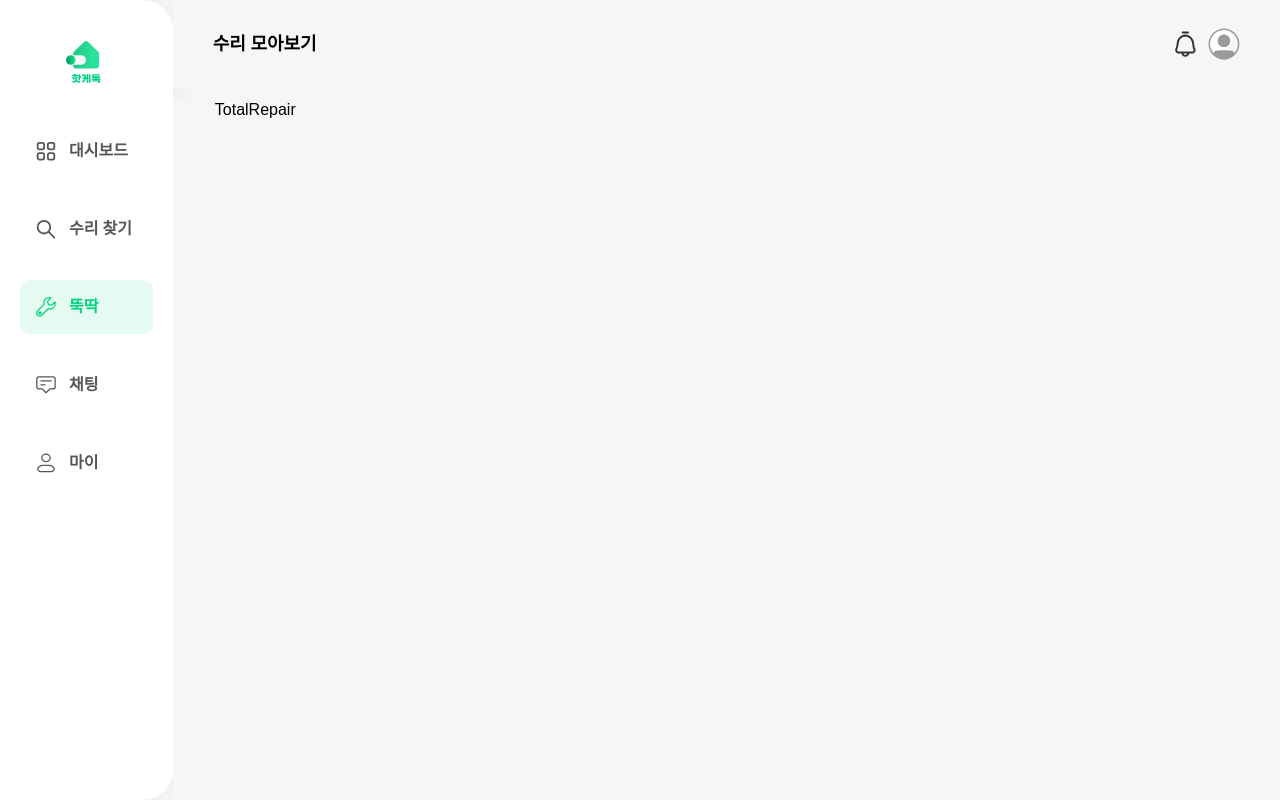
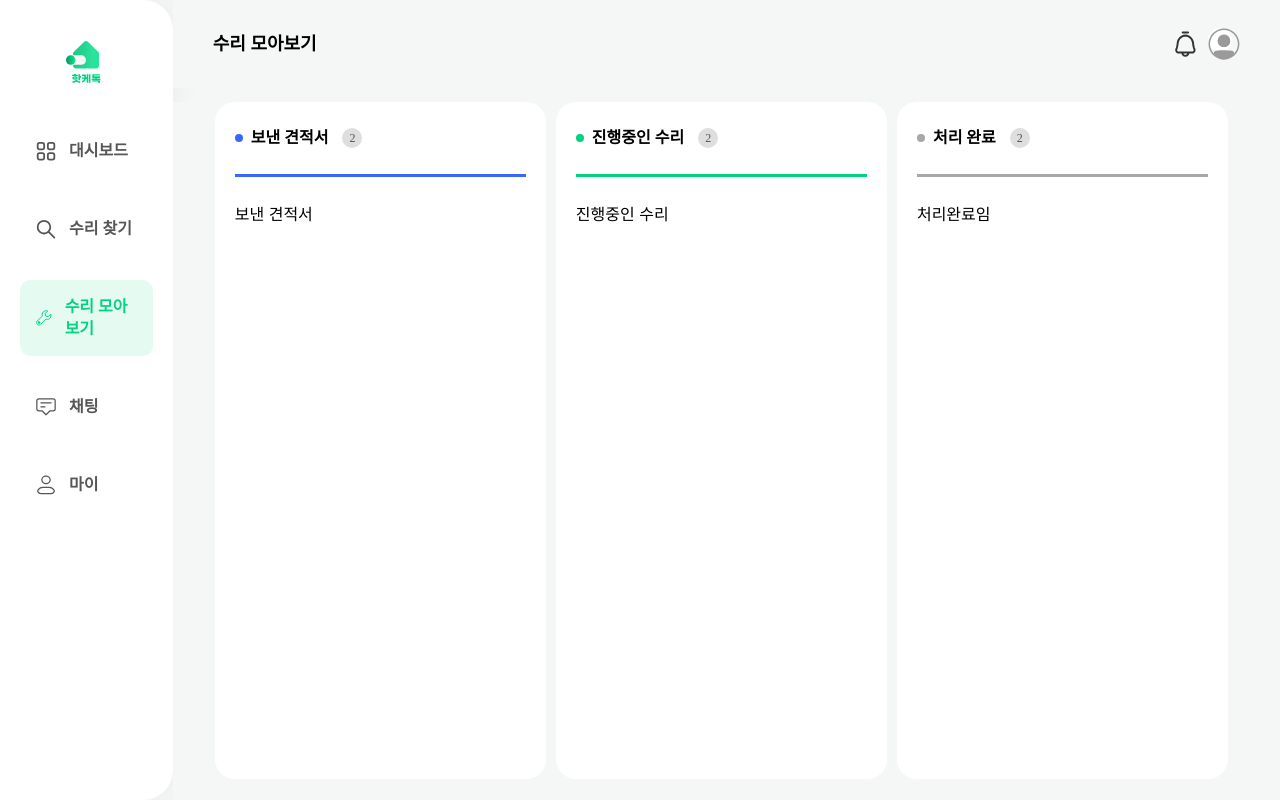
Before and after one commit to HotKeTok/HotKeTok-FE-vendor, a React (Vite) app: page /total-repair in a window 1280 px wide. Built offline with nearby package versions, Linux system fonts and the light colour scheme.

Commit message:
feat: MainCard 컴포넌트화 및 퍼블리싱

```diff
--- a/src/components/common/Navbar.jsx
+++ b/src/components/common/Navbar.jsx
@@ -33,7 +33,7 @@ export default function Navbar() {
         </NavItem>
         <NavItem to="/total-repair" $active={isRepairActive}>
           <RepairIcon />
-          뚝딱
+          수리 모아보기
         </NavItem>
         <NavItem to="/chat" $active={isChatActive}>
           <ChatIcon />
--- /dev/null
+++ b/src/components/total-repair/MainCard.jsx
@@ -0,0 +1,74 @@
+// src/components/total-repair/MainCard.jsx
+import React from 'react';
+import styled from 'styled-components';
+import { Row } from '../../styles/flex';
+import { color, typo } from '../../styles/tokens';
+
+/**
+ * 재사용 카드 컴포넌트
+ * @param {string} title - 카드 상단 타이틀
+ * @param {number|string} count - 카운터(숫자/문자)
+ * @param {string} accentColor - 포인트 컬러 (상단 점 + 구분 라인 동일 적용)
+ * @param {React.ReactNode} children - (옵션) 카드 내부의 콘텐츠
+ */
+export default function MainCard({ title, count, accentColor = '#3c66ff', children }) {
+  return (
+    <CardWrap>
+      <Row $gap={8} $align="center">
+        <Dot $accent={accentColor} />
+        <CardTitle>{title}</CardTitle>
+        <Counter>{count}</Counter>
+      </Row>
+      <ColorLine $accent={accentColor} />
+      {/* 필요 시 카드 본문 삽입 */}
+      {children}
+    </CardWrap>
+  );
+}
+
+const CardWrap = styled.div`
+  width: 33%;
+  height: 97%;
+  background-color: #fff;
+  border-radius: 20px;
+  padding: 20px 20px 0 20px;
+  margin-right: 10px;
+`;
+
+const CardTitle = styled.div`
+  ${typo('subtitle1')}
+  color: ${color('black')};
+`;
+
+const Counter = styled.div`
+  ${typo('caption1')};
+  color: ${color('grayscale.600')};
+  width: 20px;
+  height: 20px;
+  flex-shrink: 0;
+  border-radius: 10px;
+  background-color: ${color('grayscale.300')};
+  display: flex;
+  justify-content: center;
+  align-items: center;
+  margin: 6px;
+`;
+
+/** 아이콘 대신 색 변경 가능한 점 */
+const Dot = styled.span`
+  width: 8px;
+  height: 8px;
+  border-radius: 50%;
+  background-color: ${({ $accent }) => $accent};
+  display: inline-block;
+`;
+
+/** 색상 변경 가능한 구분선 */
+const ColorLine = styled.hr`
+  width: 100%;
+  height: 3px;
+  border: none;
+  background-color: ${({ $accent }) => $accent};
+  margin-top: 20px;
+  margin-bottom: 30px;
+`;
--- a/src/pages/TotalRepair.jsx
+++ b/src/pages/TotalRepair.jsx
@@ -1,5 +1,6 @@
 import React from 'react';
+import TotalRepairTemplate from '../templates/TotalRepairTemplate';
 
 export default function TotalRepair() {
-  return <div>TotalRepair</div>;
+  return <TotalRepairTemplate />;
 }
--- a/src/styles/layout.jsx
+++ b/src/styles/layout.jsx
@@ -47,7 +47,6 @@ const Sidebar = styled.aside`
 // 메인 콘텐츠 영역
 const MainContent = styled.main`
   margin-top: 12.7vh; // 헤더 높이만큼 고정 마진 추가
-
   grid-area: main;
   padding: 0px 42px;
   overflow-y: auto;
--- a/src/templates/FindRepairTemplate.jsx
+++ b/src/templates/FindRepairTemplate.jsx
@@ -132,7 +132,7 @@ export default function FindRepairTemplate() {
   return (
     <Container>
       <Row $gap={16} style={{ height: '100%', position: 'relative' }}>
-        {/* 좌측 상세 (Overlay가 열리면 살짝 왼쪽으로 이동) */}
+        {/* 좌측 상세 (Overlay가 열리면 살짝 줄어듬) */}
         <LeftSection $shifted={overlayOpen}>
           {selected ? (
             <RequestDetailBox>
--- /dev/null
+++ b/src/templates/TotalRepairTemplate.jsx
@@ -0,0 +1,24 @@
+import React from 'react';
+import styled from 'styled-components';
+import { Column, Row } from '../styles/flex';
+import { color, typo } from '../styles/tokens';
+
+import MainCard from '../components/total-repair/MainCard';
+
+export default function TotalRepairTemplate() {
+  return (
+    <>
+      <Row style={{ height: '100%' }}>
+        <MainCard title="보낸 견적서" count={2} accentColor="#3c66ff">
+          보낸 견적서
+        </MainCard>
+        <MainCard title="진행중인 수리" count={2} accentColor="#01D281">
+          진행중인 수리
+        </MainCard>
+        <MainCard title="처리 완료" count={2} accentColor="#A8A8A8">
+          처리완료임
+        </MainCard>
+      </Row>
+    </>
+  );
+}
```
Also changed, not shown: src/assets/total-repair/icon-ellipse.svg (added).
